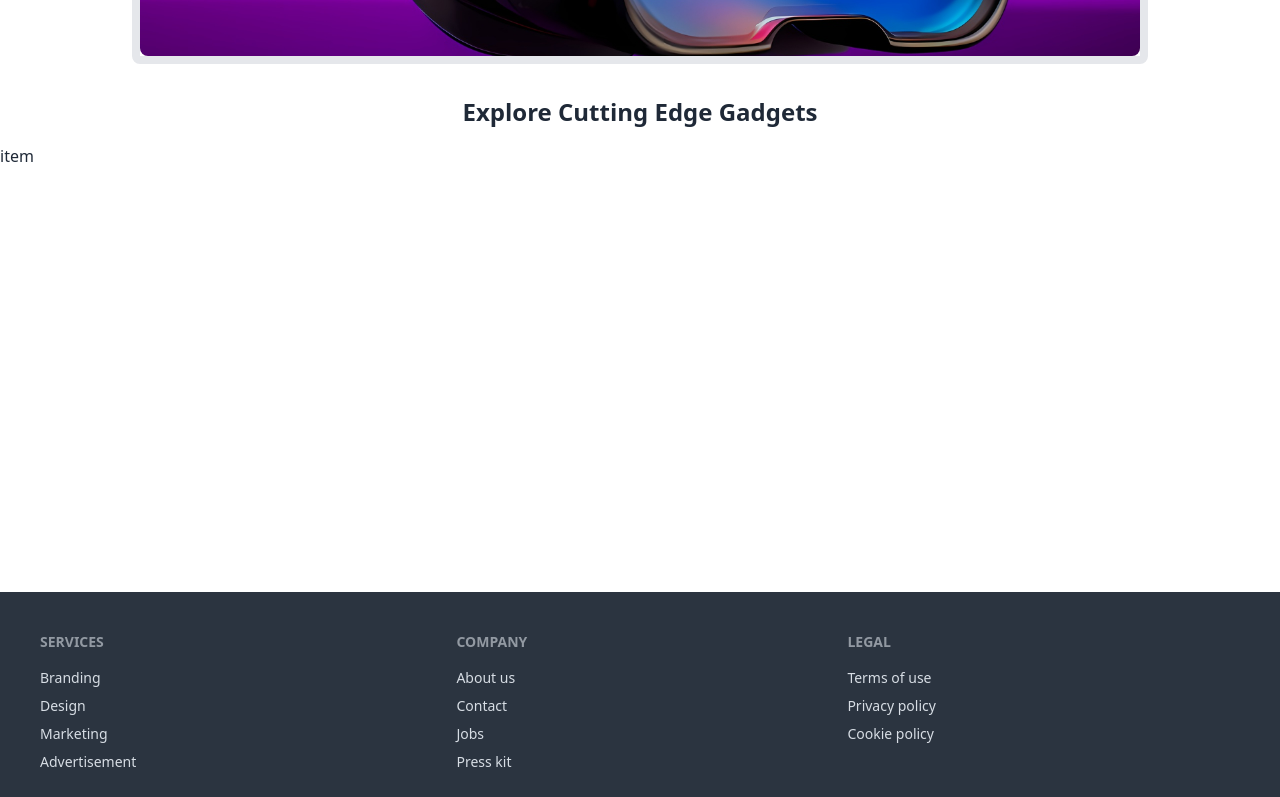
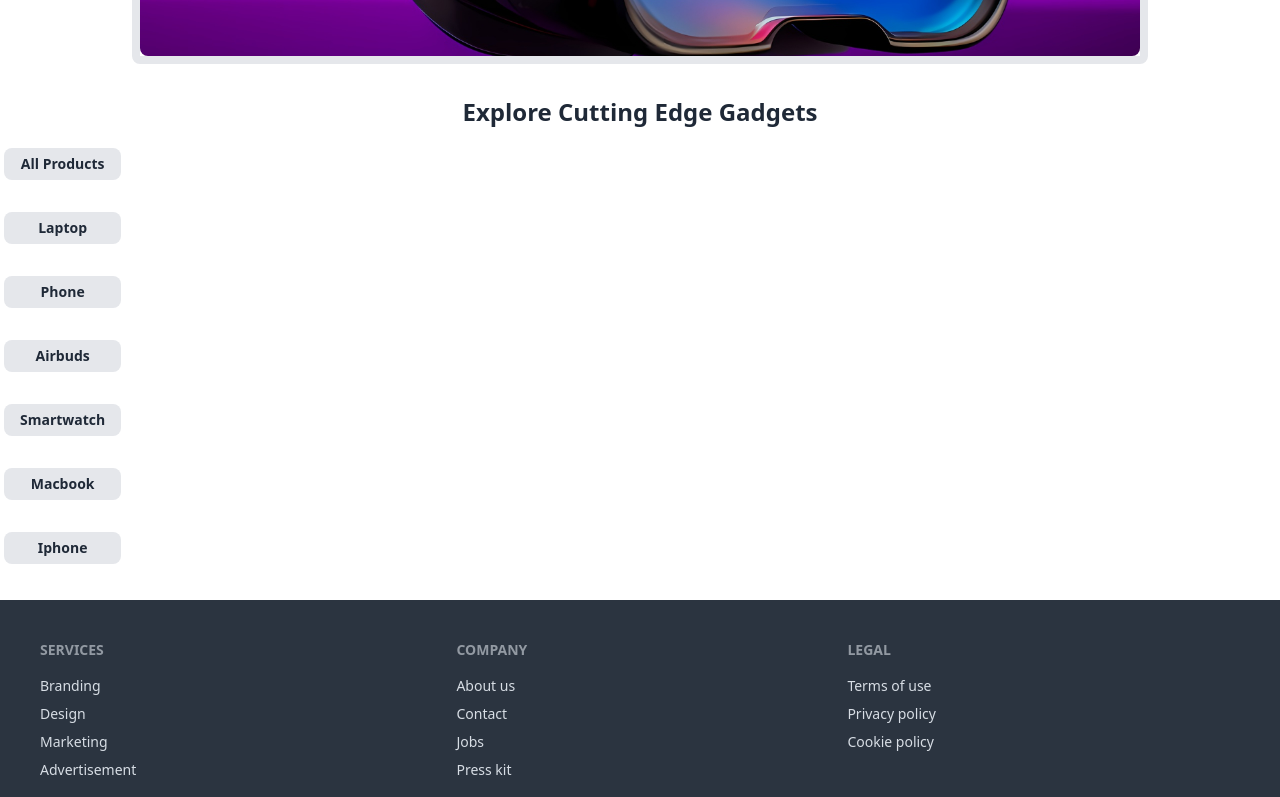
Before and after one commit to programming-hero-web-course-4/b10a8-gadget-heaven-Anas1347, a React (Vite) app: page / in a window 1280 px wide. Shown: the part 692-1489 px from the top of the page. Built offline with nearby package versions, Linux system fonts and the light colour scheme.

Commit message:
dynamic route done

```diff
--- /dev/null
+++ b/public/category.json
@@ -0,0 +1,26 @@
+[
+    {
+      "product_id": 1,
+      "category": "laptop"
+    },
+    {
+      "product_id": 2,
+      "category": "phone"
+    },
+    {
+      "product_id": 3,
+      "category": "airbuds"
+    },
+    {
+      "product_id": 4,
+      "category": "smartwatch"
+    },
+    {
+      "product_id": 5,
+      "category": "macbook"
+    },
+    {
+      "product_id": 6,
+      "category": "iphone"
+    }
+  ]
--- a/src/Pages/Home.jsx
+++ b/src/Pages/Home.jsx
@@ -1,17 +1,17 @@
-import { Outlet } from "react-router-dom";
+import { Outlet, useLoaderData } from "react-router-dom";
 import Heading from "../components/Heading";
 import Items from "../components/Items";
 
-
 const Home = () => {
+  const items = useLoaderData();
+console.log(items);
   return (
     <div className="container mx-auto">
-      <div >
-        <Heading title={"Explore Cutting Edge Gadgets"}></Heading>
+      <div>
+        <Heading title={"Explore Cutting Edge Gadgets"} />
       </div>
-
-      <Items></Items>
-      <Outlet></Outlet>
+      <div><Items items={items} /> </div>
+      <Outlet />
     </div>
   );
 };
--- a/src/components/Layout.jsx
+++ b/src/Pages/Layout.jsx
@@ -1,7 +1,6 @@
 import { Outlet } from "react-router-dom";
-import Navbar from "./Navbar";
-import Footer from "./Footer";
-
+import Navbar from "../components/Navbar";
+import Footer from "../components/Footer";
 
 const Layout = () => {
   return (
--- a/src/Routes/Routes.jsx
+++ b/src/Routes/Routes.jsx
@@ -3,7 +3,8 @@ import Home from "../Pages/Home";
 import ErrorPage from "../Pages/ErrorPage";
 import Dashboard from "../components/Dashboard";
 import Statistics from "../components/Statistics";
-import Layout from "../components/Layout";
+import Layout from "../Pages/Layout";
+import ItemCards from "../components/ItemCards";
 
 const router = createBrowserRouter([
   {
@@ -14,6 +15,12 @@ const router = createBrowserRouter([
       {
         path: "/",
         element: <Home />,
+        loader: () => fetch('../category.json'),
+        children:[{
+            path: 'category/:category',
+            element:<ItemCards></ItemCards>
+
+        }]
       },
       {
         path: "dashboard",
--- /dev/null
+++ b/src/components/ItemCards.jsx
@@ -0,0 +1,13 @@
+import { useParams } from "react-router-dom";
+
+const ItemCards = () => {
+    const obj = useParams();
+    console.log(obj);
+    return (
+        <div>
+            <h2>Items Cards</h2>
+        </div>
+    );
+};
+
+export default ItemCards;
--- a/src/components/Items.jsx
+++ b/src/components/Items.jsx
@@ -1,10 +1,34 @@
+import { Link } from "react-router-dom";
 
-const Items = () => {
-    return (
-        <div>
-            <h2>item</h2>
-        </div>
-    );
+const Items = ({ items }) => {
+  return (
+    <div className="flex">
+      <div
+        role="tablist"
+        className="tabs tabs-boxed flex flex-col items-center justify-center bg-white font-bold"
+      >
+        <Link
+          to="/"
+          className="tab mb-8  rounded-lg bg-gray-200 hover:bg-gray-300  transition w-full text-center capitalize"
+        >
+          All Products
+        </Link>
+
+        {items.map((item) => (
+          <Link
+            key={item.product_id}
+            role="tab"
+            className="tab mb-8  rounded-lg bg-gray-200 hover:bg-gray-300 transition w-full text-center capitalize"
+            to={`/category/${item.category}`}
+          >
+            {item.category}
+          </Link>
+        ))}
+      </div>
+
+
+    </div>
+  );
 };
 
 export default Items;
```
